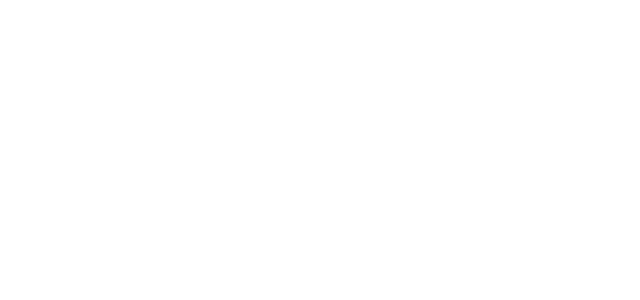
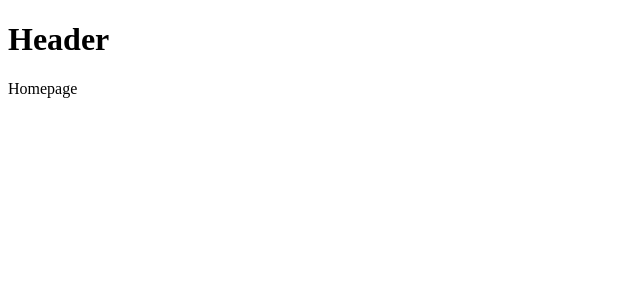
Before and after one commit to ulvibashir/Notes-Project, a React (Create React App) app: page / in a window 1280 px wide. Shown: the top 300 px of the page, without its empty margins (0-640 px from the left). Built offline with nearby package versions, Linux system fonts and the light colour scheme.

Commit message:
basic structure

```diff
--- a/src/App.js
+++ b/src/App.js
@@ -1,10 +1,19 @@
 import React from 'react';
+import { BrowserRouter as Router, Switch, Route } from 'react-router-dom'
+
+import { Header } from './commons'
+import { Homepage } from './pages'
+import { Create } from './pages'
 
 function App() {
   return (
-    <div className="App">
-
-    </div>
+    <Router>
+        <Header/>
+        <Switch>
+          <Route exact path="/" component={Homepage}/>
+          <Route path="/create" component={Create}/>
+        </Switch>
+    </Router>
   );
 }
 
--- /dev/null
+++ b/src/commons/Header.jsx
@@ -0,0 +1,9 @@
+import React from 'react'
+
+export function Header() {
+    return (
+        <h1>
+            Header
+        </h1>
+    )
+}
--- /dev/null
+++ b/src/commons/index.jsx
@@ -0,0 +1 @@
+export { Header } from './Header'
--- /dev/null
+++ b/src/pages/Create/Create.jsx
@@ -0,0 +1,9 @@
+import React from 'react'
+
+export function Create() {
+    return (
+        <div>
+            Create
+        </div>
+    )
+}
--- /dev/null
+++ b/src/pages/Homepage/Homepage.jsx
@@ -0,0 +1,9 @@
+import React from 'react'
+
+export function Homepage() {
+    return (
+        <div>
+            Homepage
+        </div>
+    )
+}
--- /dev/null
+++ b/src/pages/index.jsx
@@ -0,0 +1,2 @@
+export { Homepage } from './Homepage/Homepage'
+export { Create } from './Create/Create'
```
Also changed, not shown: package.json (+6 -1 lines), src/context/notesContext.jsx (added), task/README.md, 1 other file (tests, documents, lock files or other folders).
